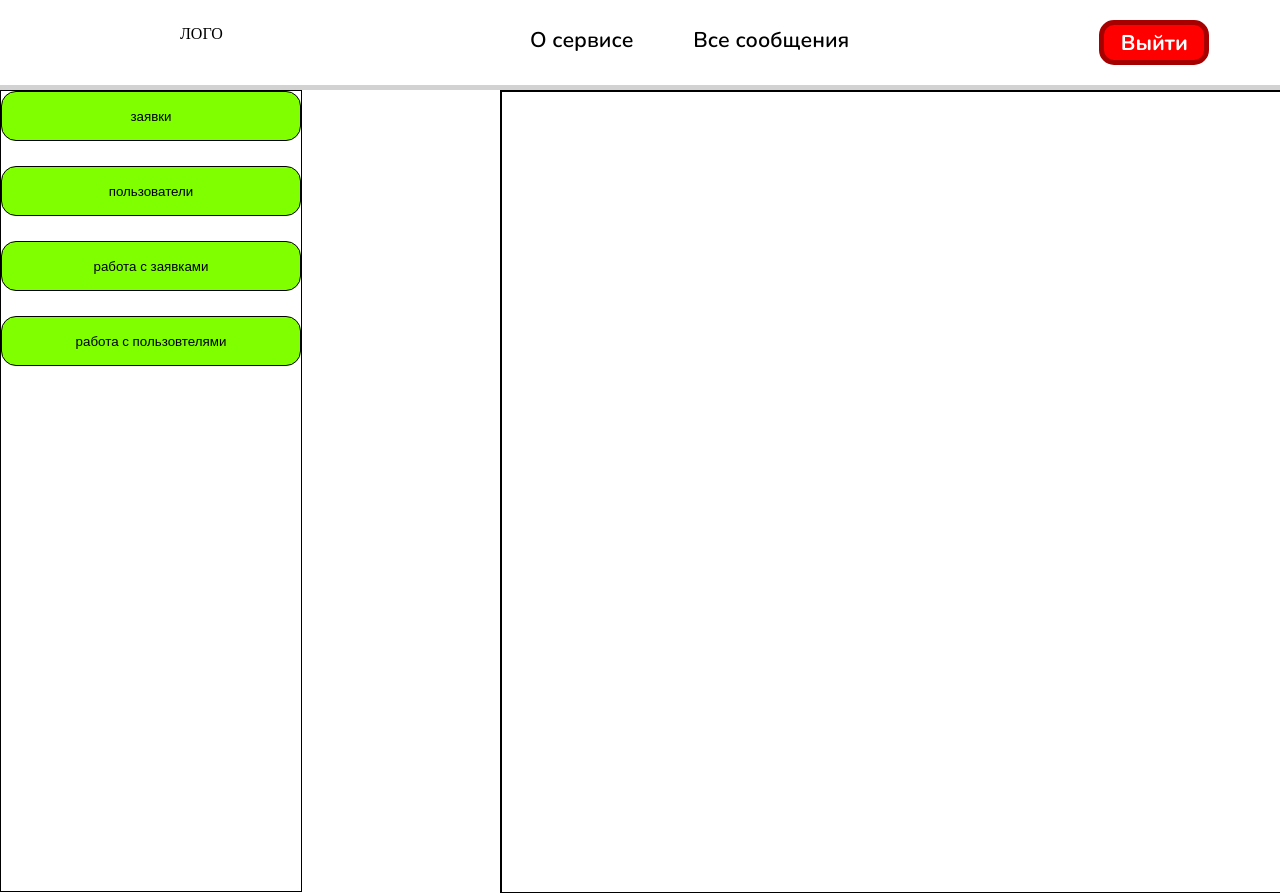
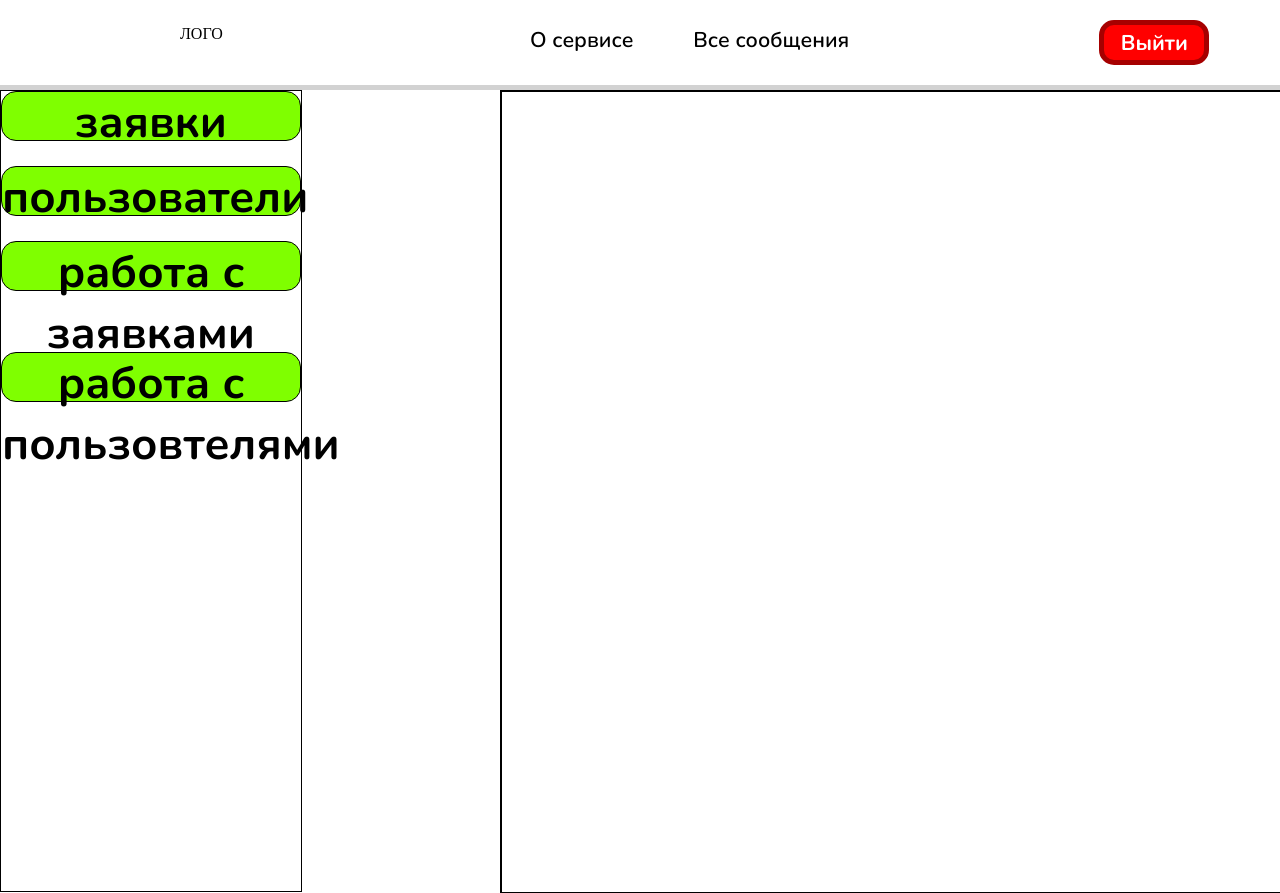
Before and after one commit to LeonardVelikiy/practica, a PHP site: page /pages/administration.php in a window 1280 px wide; the page is wider, and only the part inside the window is pictured. Shown: the top 893 px of that part. Run offline with PHP 8.4, Linux system fonts and the light colour scheme.

Commit message:
size text +

```diff
--- a/styles/administration.css
+++ b/styles/administration.css
@@ -112,6 +112,8 @@
 	cursor: pointer;
 	border-radius: 15px;
 	margin-bottom: 25px;
+	font-family: "Nunito-Bold";
+	font-size: 45px;
     background-color: chartreuse;
 	border: 1px solid black;
 }
```
